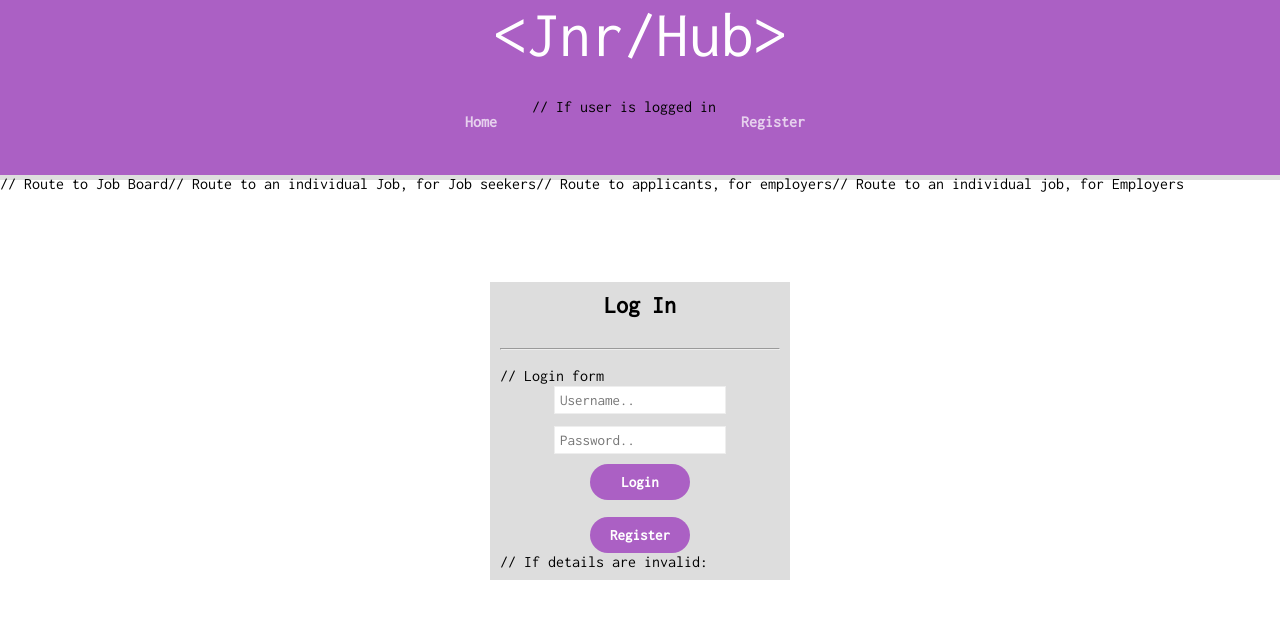
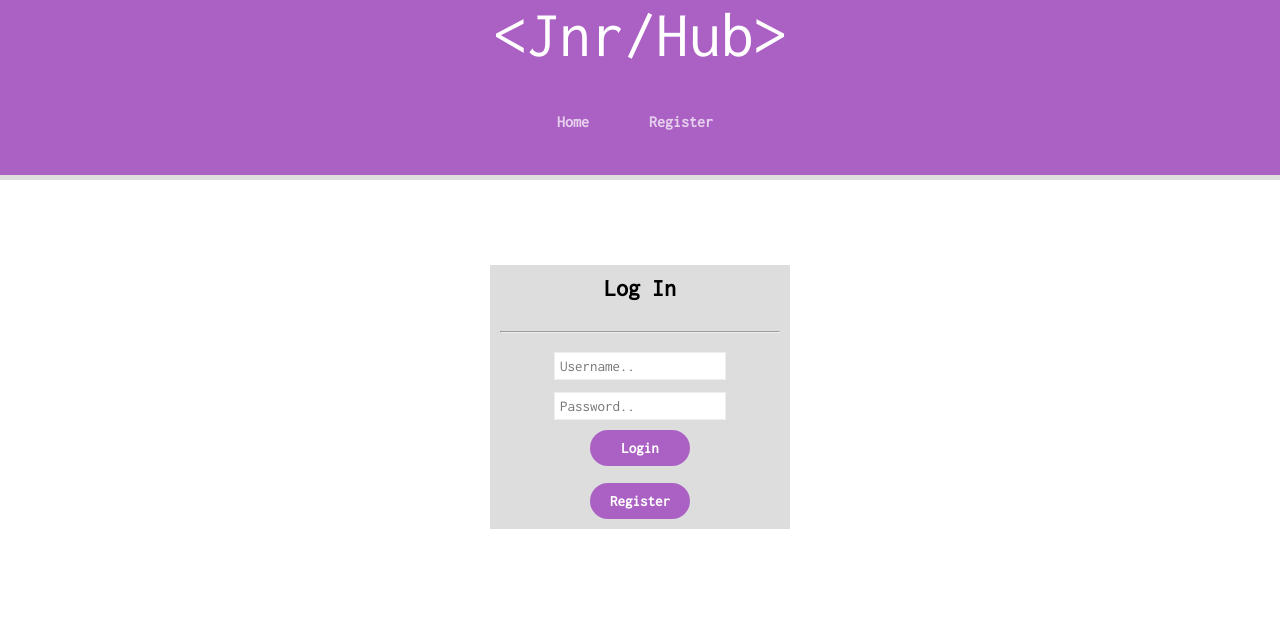
Before and after one commit to ramteen85/jnrhub-client, a React (Create React App) app: page / in a window 1280 px wide. Shown: the top 618 px of the page. Built offline with nearby package versions, Linux system fonts and the light colour scheme.

Commit message:
fixed comments

```diff
--- a/src/App.js
+++ b/src/App.js
@@ -57,28 +57,29 @@ class App extends Component {
       <Router>
         <div className="App">
             <Route path="/" render={(props) => <Navbar {...props} loggedin={this.state.loggedin} onLogout={this.performLogout}  />} />
-            // Route to Job Board
+            {/* Route to Job Board */}
             <Route path="/jobboard" exact render={(props) => <Jobboard loggedIn={this.state.loggedin} {...props} />} />
-            // Route to an individual Job, for Job seekers
+            {/* Route to an individual Job, for Job seekers */}
             <Route path="/job/:id" exact render={(props) => <Job {...props} /> } />
-            // Route to applicants, for employers
+            {/* Route to applicants, for employer s*/}
             <Route path="/applications" exact component={Applications} />
-            // Route to an individual job, for Employers
+            {/* Route to an individual job, for Employers */}
             <Route path="/empjob/:id" exact component={Empjob} />
 
             <Switch>
               <Route path="/" exact render={ (props) => <Login {...props} loggedin={this.state.loggedin}  onLogin={this.setLoginStatus} /> } />
+              {/*// Route to an individual job, for Employers*/}
               // Registration Page
               <Route path="/register" exact render={ (props) => <Register {...props} onLogin={this.setLoginStatus} /> } />
-              // Job Seeker landing page
+              {/* Job Seeker landing page */}
+
               <Route path="/jobseeker" exact render={(props) => <Lobbyjs {...props} /> } />
-              // Employer landing page
+              {/* Employer landing page */}
+
               <Route path="/employer" exact render={ (props) => <Lobbyemp {...props} /> } />
-              // View Profile page
+              {/* View Profile page */}
+
               <Route path="/profile" exact component={Profile} />
-              {
-              // <Route path="/logout" exact component={Logout} />
-              }
             </Switch>
         </div>
       </Router>
--- a/src/components/Applications/Applications.js
+++ b/src/components/Applications/Applications.js
@@ -44,7 +44,7 @@ class Applications extends Component {
               </tr>
             </thead>
             <tbody>
-            // Loop to display list of applicants (at the moment every user)
+            {/* // Loop to display list of applicants (at the moment every user) */}
           { this.state.users.map((user, key) => (
             <tr key={user.id}>
             <td className={styles.applicantcolumn}>{user.full_name}</td>
--- a/src/components/Empjob/Empjob.js
+++ b/src/components/Empjob/Empjob.js
@@ -26,7 +26,7 @@ class Empjob extends Component {
 
     return(
       <div className={styles.container}>
-          // Loop to show information about a particular job
+          {/* // Loop to show information about a particular job */}
           <h1>{this.state.job.role}</h1><br/>
           <p><strong>Company:</strong><br/><br/>{ this.state.job.company_name }</p><br/><hr/><br/>
           <p><strong>Role:</strong> <br/><br/>{ this.state.job.role }</p><br/><hr/><br/>
@@ -35,9 +35,9 @@ class Empjob extends Component {
           <p><strong>Job Description:</strong><br/><br/><br/>
           {this.state.job.description}</p>
           <br/><hr/><hr/><br/>
-          // Current Applicant counter, starting at 0, supposed to be incrementing when users apply
+          {/* // Current Applicant counter, starting at 0, supposed to be incrementing when users apply */}
           <p>Current Applicants: <span>{this.state.job.applicants}</span></p>
-          // Destroy job path when an Employer marks a position as filled
+          {/* // Destroy job path when an Employer marks a position as filled */}
           <div className={styles.apply}>
             <a href="#/destroyJobPath">Mark Position as Filled</a>
           </div>
--- a/src/components/Job/Job.js
+++ b/src/components/Job/Job.js
@@ -27,7 +27,7 @@ class Job extends Component {
 
     return(
       <div className={styles.container}>
-        // Loop to show job information
+        {/* // Loop to show job information */}
           <h1>{this.state.job.role}</h1><br/>
           <p><strong>Company:</strong><br/><br/>{this.state.job.company_name}</p><br/><hr/><br/>
           <p><strong>Role:</strong> <br/><br/>Junior Front End Developer</p><br/><hr/><br/>
@@ -37,7 +37,7 @@ class Job extends Component {
           {this.state.job.description}</p>
           <br/><hr/><hr/><br/>
           <div className={styles.apply}>
-          // Apply button, not functional yet
+          {/* // Apply button, not functional yet */}
           <a href="#/job/LINKGOESHERE">Apply Now!</a>
           </div>
         </div>
--- a/src/components/Jobboard/Jobboard.js
+++ b/src/components/Jobboard/Jobboard.js
@@ -45,14 +45,14 @@ class Jobboard extends Component {
             </tr>
           </thead>
           <tbody>
-          // Loop displaying all jobs in the database
+          {/* // Loop displaying all jobs in the database */}
           { this.state.jobs.map((job, key) => (
             <tr key={job.id}>
             <td className={styles.jobcolumn}>{job.company_name}</td>
             <td className={styles.jobcolumn}>{job.location}</td>
 
             { <td className={styles.jobcolumn}>{job.role}</td> }
-            // Routes to job's ID parameter, to show the job that was clicked on
+            {/* // Routes to job's ID parameter, to show the job that was clicked on */}
             <td className={styles.jobcolumn}><Link to={`/job/${job.id}`}>Details</Link></td>
             </tr>
           ))}
--- a/src/components/Lobbyemp/Lobbyemp.js
+++ b/src/components/Lobbyemp/Lobbyemp.js
@@ -45,15 +45,15 @@ class Lobbyemp extends Component {
             </tr>
           </thead>
           <tbody>
-          // Loops through all jobs, should be showing which jobs a particular
-          // Employer has created, right now just taking the first 2
+          {/* // Loops through all jobs, should be showing which jobs a particular */}
+          {/* // Employer has created, right now just taking the first 2 */}
           { this.state.jobs.slice(0, 2).map((job, key) => (
             <tr key={job.id}>
             <td className={styles.jobcolumn}>{job.company_name}</td>
             <td className={styles.jobcolumn}>{job.location}</td>
             { <td className={styles.jobcolumn}>{job.role}</td> }
             { <td className={styles.jobcolumn}>{job.applicants}</td> }
-            // Shows employer job show page
+            {/* // Shows employer job show page */}
             <td className={styles.jobcolumn}><Link to={`/empjob/${job.id}`}>Details</Link></td>
             </tr>
           ))}
--- a/src/components/Lobbyjs/Lobbyjs.js
+++ b/src/components/Lobbyjs/Lobbyjs.js
@@ -33,7 +33,7 @@ class Lobbyjs extends Component {
     render() {
         return(
             <div>
-            // Displays user name for welcome message
+            {/* // Displays user name for welcome message */}
           <h1>Welcome, {this.state.profile.full_name }</h1>
 
             </div>
--- a/src/components/Login/Login.js
+++ b/src/components/Login/Login.js
@@ -91,7 +91,7 @@ class Login extends Component {
             <div className={styles.container}>
               <div className={styles.loginform}>
               <h2>Log In</h2><hr/><br/>
-                // Login form
+                {/* Login form */}
                 <form onSubmit={this.loginHandler}>
                     <input type="text" name="username" onChange={this.inputChangeHandler} placeholder="Username.."/>
                     <input type="password" name="password" onChange={this.inputChangeHandler} placeholder="Password.."/>
@@ -99,7 +99,7 @@ class Login extends Component {
                     type="submit">Login</button><br/>
                     <button className={styles.button}><a href="/#/register">Register</a></button>
                 </form>
-                // If details are invalid:
+                {/* // If details are invalid: */}
                 { this.state.invalidLogin
                 ?
                 <div className={styles.invalidLogin}>
--- a/src/components/Navbar/Navbar.js
+++ b/src/components/Navbar/Navbar.js
@@ -12,13 +12,13 @@ class Navbar extends Component {
                     <p className={styles.brand}>&lt;Jnr/Hub&gt;</p>
                     <ul>
                         <li><Link to="/">Home</Link></li>
-                        // If user is logged in
+                        {/* // If user is logged in */}
                         { this.props.loggedin
                         ?
                         <div className={styles.inline}>
                             <li><Link to="/jobboard">Job Board</Link></li>
                             <li><Link to="/profile">Profile</Link></li>
-                          // Else
+                        {/* // Else */}
                             <li><a href="#" className={styles.oddOneOut} to="/logout" onClick={() => this.props.onLogout()}>Logout</a></li>
                         </div>
                         :
--- a/src/components/Profile/Profile.js
+++ b/src/components/Profile/Profile.js
@@ -105,7 +105,6 @@ class Profile extends Component {
 
     render() {
         return(
-          // User information
             <div>
 
           <h1>Profile</h1>
--- a/src/components/Register/Register.js
+++ b/src/components/Register/Register.js
@@ -184,7 +184,6 @@ class Register extends Component {
 
     render() {
         return(
-          // Registration Form
             <div className={styles.container}>
                 { this.state.submitted === false
                 ?
```
